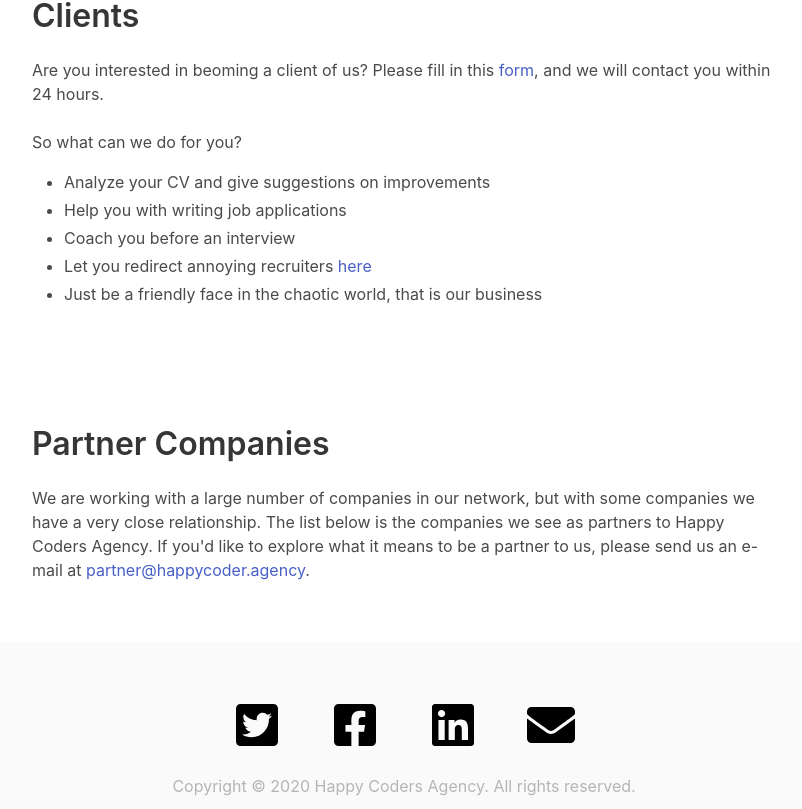
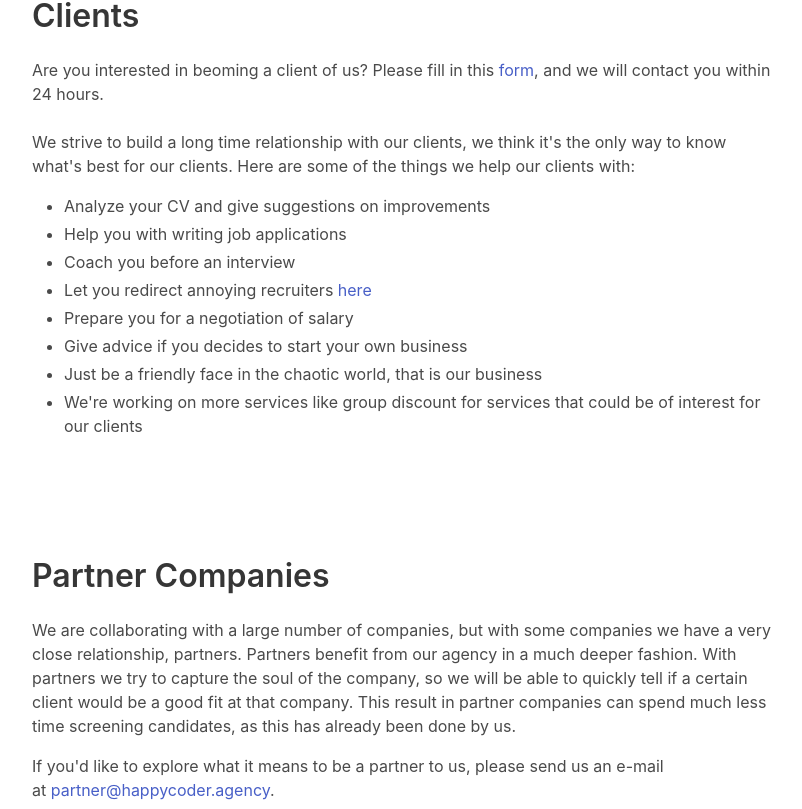
Before and after one commit to Happy-Coders-Agency/wappy-coders-agency-web, a Next.js app: page / in a window 1280 px wide. Shown: the part 2631-3440 px from the top of the page, without its empty margins (236-1038 px from the left). Built offline with nearby package versions, Linux system fonts and the light colour scheme.

Commit message:
Content edits

```diff
--- a/components/ClientsSection.jsx
+++ b/components/ClientsSection.jsx
@@ -1,5 +1,3 @@
-import ClientServices from '../content/ClientServices.mdx';
-
 const ClientSection = () => (
     <section className="section">
         <div className="container">
@@ -20,7 +18,12 @@ const ClientSection = () => (
                         , and we will contact you within 24 hours.
                     </div>
                     <div className="content">
-                        <p>So what can we do for you?</p>
+                        <p>
+                            We strive to build a long time relationship with our
+                            clients, we think it's the only way to know what's
+                            best for our clients. Here are some of the things we
+                            help our clients with:
+                        </p>
                         <ul>
                             <li>
                                 Analyze your CV and give suggestions on
@@ -32,9 +35,19 @@ const ClientSection = () => (
                                 Let you redirect annoying recruiters{' '}
                                 <a href="/representation">here</a>
                             </li>
+                            <li>Prepare you for a negotiation of salary</li>
+                            <li>
+                                Give advice if you decides to start your own
+                                business
+                            </li>
                             <li>
                                 Just be a friendly face in the chaotic world,
                                 that is our business
+                            </li>
+                            <li>
+                                We're working on more services like group
+                                discount for services that could be of interest
+                                for our clients
                             </li>
                         </ul>
                     </div>
--- a/components/PartnerSection.jsx
+++ b/components/PartnerSection.jsx
@@ -7,16 +7,25 @@ const PartnerSection = () => (
                         Partner Companies
                     </h1>
                     <div className="content">
-                        We are working with a large number of companies in our
-                        network, but with some companies we have a very close
-                        relationship. The list below is the companies we see as
-                        partners to Happy Coders Agency. If you'd like to
-                        explore what it means to be a partner to us, please send
-                        us an e-mail at&nbsp;
-                        <a href="mailto:partner@happycoder.agency">
-                            partner@happycoder.agency
-                        </a>
-                        .
+                        <p>
+                            We are collaborating with a large number of
+                            companies, but with some companies we have a very
+                            close relationship, partners. Partners benefit from
+                            our agency in a much deeper fashion. With partners
+                            we try to capture the soul of the company, so we
+                            will be able to quickly tell if a certain client
+                            would be a good fit at that company. This result in
+                            partner companies can spend much less time screening
+                            candidates, as this has already been done by us.
+                        </p>
+                        <p>
+                            If you'd like to explore what it means to be a
+                            partner to us, please send us an e-mail at&nbsp;
+                            <a href="mailto:partner@happycoder.agency">
+                                partner@happycoder.agency
+                            </a>
+                            .
+                        </p>
                     </div>
                 </div>
             </div>
--- a/content/Manifesto.mdx
+++ b/content/Manifesto.mdx
@@ -3,7 +3,7 @@
 -   **You own your time**
     -   A recruitment process should not take more than two weeks of YOUR time.
     -   You should be contacted in the way YOU want to, ”a quick phone call” isn’t the best way of sharing
-        information. And usually not as quick as one could think.
+        information, and usually not as quick as one could think.
 -   **You own your integrity**
     -   You should only be contacted if you want to, and with relevant roles.
     -   You should feel chosen when contacted by a recruiter, not one of many in a mass delivery of CVs.
--- a/content/Process.mdx
+++ b/content/Process.mdx
@@ -14,13 +14,13 @@ it for you? Our process looks like this:
         inbox with general offers.
     -   **Passive:** You stay at your current position and use us for coaching and other services to support
         your career (Auditing your CV, doing mock interviews etc). We also have an eye open for that perfect
-        position that you might be dreaming of, but we still just contact you with an offer if you really want
+        position that you might be dreaming of, but we still only contact you with an offer if you really want
         us to.
 -   Someday we might get you the position you were looking for, and as a bonus we pay you 10 000 SEK, so as
-    long as you don’t wait 200 months our service has, at worst, been free.
+    long as you don’t wait 200 months our service has, at worst, been for free.
 -   We invoice the company that hires you (way more money), and they will definitely feel that they’ve gotten
     value for their money.
--   But you don’t get rid of us here, we keep in contact to see that everything is what you expected. We can help
+-   But you don’t get rid of us here (you just enter passive mode), we keep in contact to see that everything is what you expected. We can help
     you plan your career even when you’re not actively looking for a new job. We can coach you when you need to
     negotiate for a better salary etc. We also want to get to know you even better, so we can do an even better job,
     finding the next step in your career.
```
